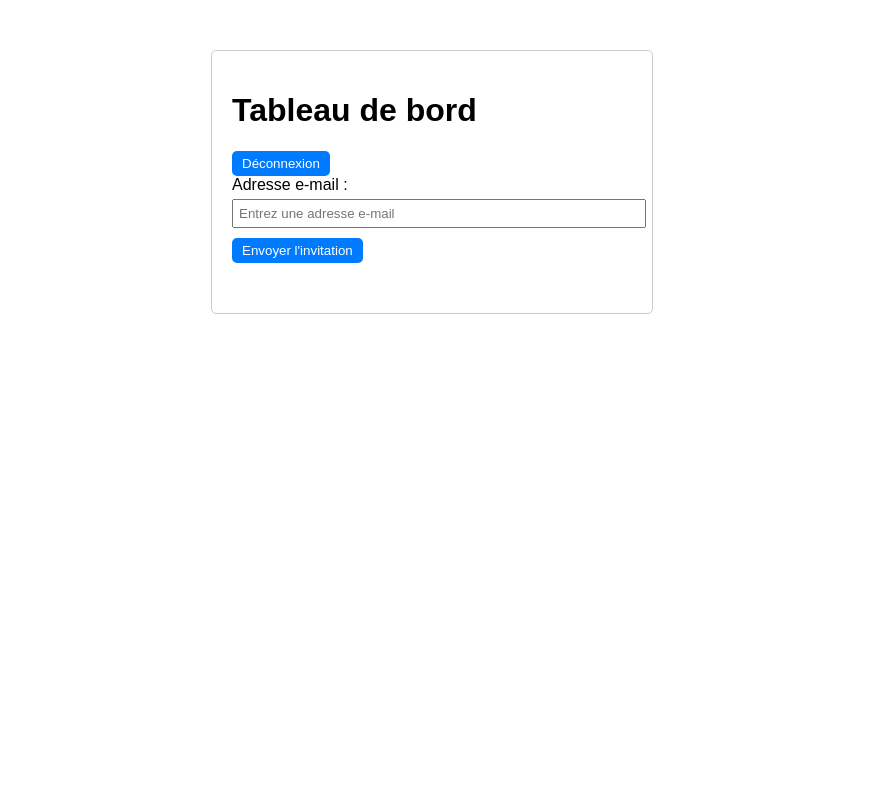
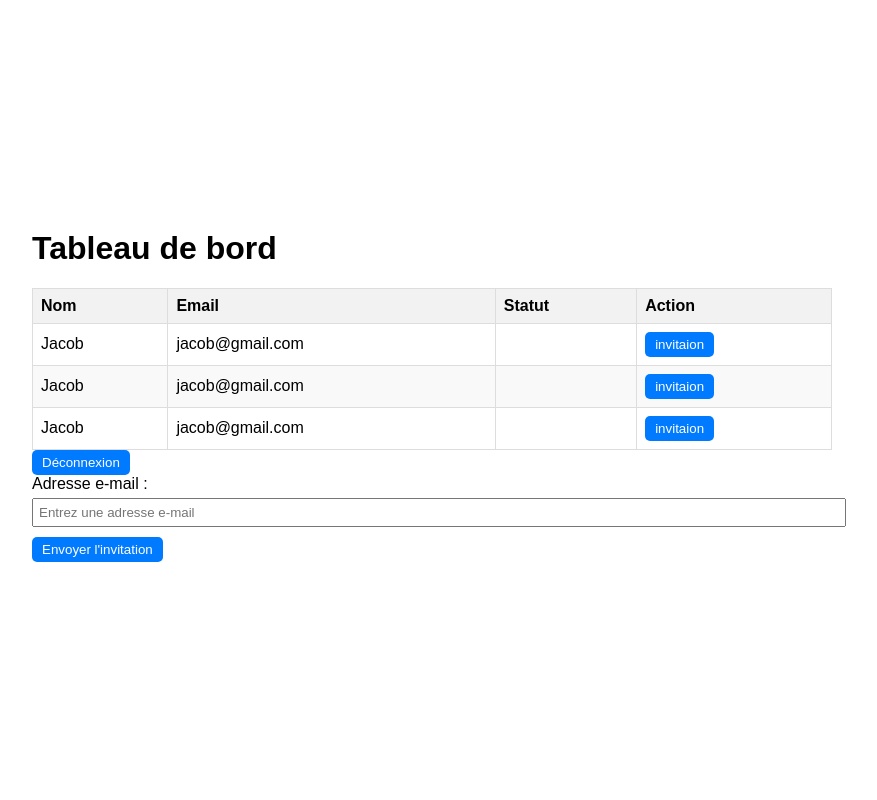
Before and after one commit to theplug23/wedding_leslie-daniel, a PHP site: page /dashboard.html in a window 1280 px wide. Shown: the whole page, without its empty margins (208-1085 px from the left). Run offline with PHP 8.4, Linux system fonts and the light colour scheme.

Commit message:
update dashboard

```diff
--- a/habibi/assets/css/dash.css
+++ b/habibi/assets/css/dash.css
@@ -1,13 +1,20 @@
+html, body {
+    margin: 0;
+    padding: 0;
+    height: 100%;
+}
+
 body {
     font-family: Arial, sans-serif;
+    display: flex;
+    justify-content: center;
+    align-items: center;
 }
 
 .dashboard {
-    max-width: 400px;
-    margin: 50px auto;
+    max-width: 800px; /* Pour limiter la largeur du contenu */
+    width: 100%; /* Prend toute la largeur de l'écran */
     padding: 20px;
-    border: 1px solid #ccc;
-    border-radius: 5px;
 }
 
 label {
--- a/habibi/dashboard.html
+++ b/habibi/dashboard.html
@@ -5,10 +5,79 @@
     <meta name="viewport" content="width=device-width, initial-scale=1.0">
     <link rel="stylesheet" href="./assets/css/dash.css">
     <title>Dashboard</title>
+    <style>
+        .data-table {
+            width: 100%;
+            border-collapse: collapse;
+            margin-top: 20px;
+        }
+
+        .data-table th, .data-table td {
+            border: 1px solid #ddd;
+            padding: 8px;
+        }
+
+        .data-table th {
+            background-color: #f2f2f2;
+            text-align: left;
+        }
+
+        .data-table tr:nth-child(even) {
+            background-color: #f9f9f9;
+        }
+
+        .data-table tr:nth-child(odd) {
+            background-color: #ffffff;
+        }
+
+        .data-table td button {
+            padding: 5px 10px;
+            background-color: #007bff;
+            color: white;
+            border: none;
+            border-radius: 5px;
+            cursor: pointer;
+        }
+
+        /* Style pour mettre en surbrillance le bouton quand survolé */
+        .data-table td button:hover {
+            background-color: #0056b3;
+        }
+    </style>
 </head>
 <body>
     <div class="dashboard">
         <h1>Tableau de bord </h1>
+        <table class="data-table">
+            <thead>
+                <tr>
+                    <th>Nom</th>
+                    <th>Email</th>
+                    <th>Statut</th>
+                    <th>Action</th>
+                </tr>
+            </thead>
+            <tbody>
+                <tr>
+                    <td>Jacob</td>
+                    <td>jacob@gmail.com</td>
+                    <td></td>
+                    <td><button>invitaion</button></td>
+                </tr>
+                <tr>
+                    <td>Jacob</td>
+                    <td>jacob@gmail.com</td>
+                    <td></td>
+                    <td><button>invitaion</button></td>
+                </tr>
+                <tr>
+                    <td>Jacob</td>
+                    <td>jacob@gmail.com</td>
+                    <td></td>
+                    <td><button>invitaion</button></td>
+                </tr>
+            </tbody>
+        </table>
         <button onclick="logout()">Déconnexion</button>
         <form id="invitationForm">
             <label for="email">Adresse e-mail :</label>
@@ -19,7 +88,12 @@
     </div>
     <script src="./assets/js/dashboard.js"></script>
     <script>
+        function logout() {
+             // Ici, vous pouvez ajouter la logique de déconnexion, par exemple, en invalidant la session ou en supprimant les cookies
 
+            // Exemple simple de redirection vers une page de connexion
+            window.location.href = "./login.html";
+        }
     </script>
 </body>
 </html>
--- a/habibi/login.html
+++ b/habibi/login.html
@@ -78,8 +78,8 @@
                                     <div class="col-lg-12 col-md-12 col-12">
                                         <div class="form-group">
                                             <label>Mot de passe</label>
-                                            <input class="pwd6" type="password" placeholder="" value="123456"
-                                                name="pass" required>
+                                            <input class="pwd6" type="password" placeholder=""
+                                                name="pass">
                                             <span class="input-group-btn">
                                                 <button class="btn btn-default reveal6" type="button"><i
                                                         class="fa fa-eye"></i></button>
@@ -97,6 +97,7 @@
                                             </div>
                                         </div>
                                     </div>
+                                    <div id="error-message" style="color: red;"></div>
                                     <div class="col-lg-12 col-md-12 col-12">
                                         <button type="submit" class="wpo-accountBtn">Se connecter</button>
                                     </div>
```
Also changed, not shown: habibi/login.php (+7 -2 lines).
